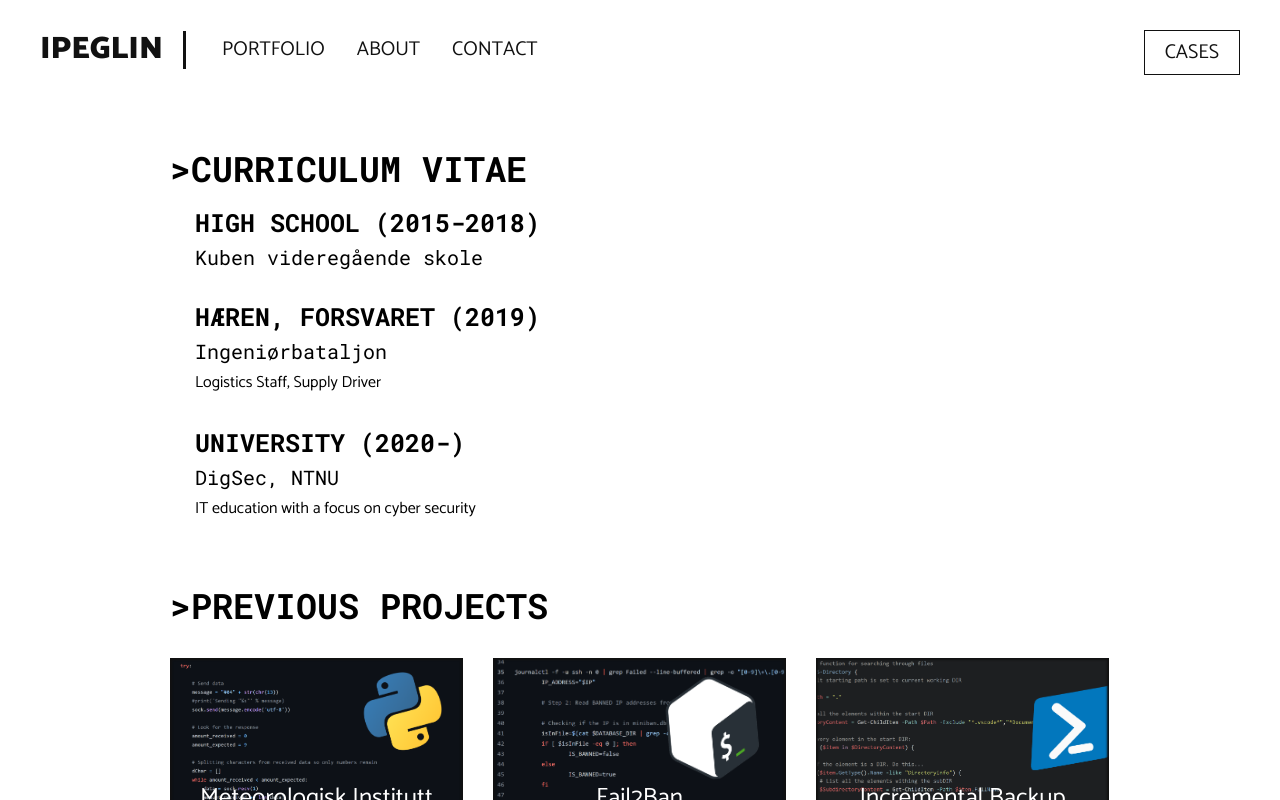
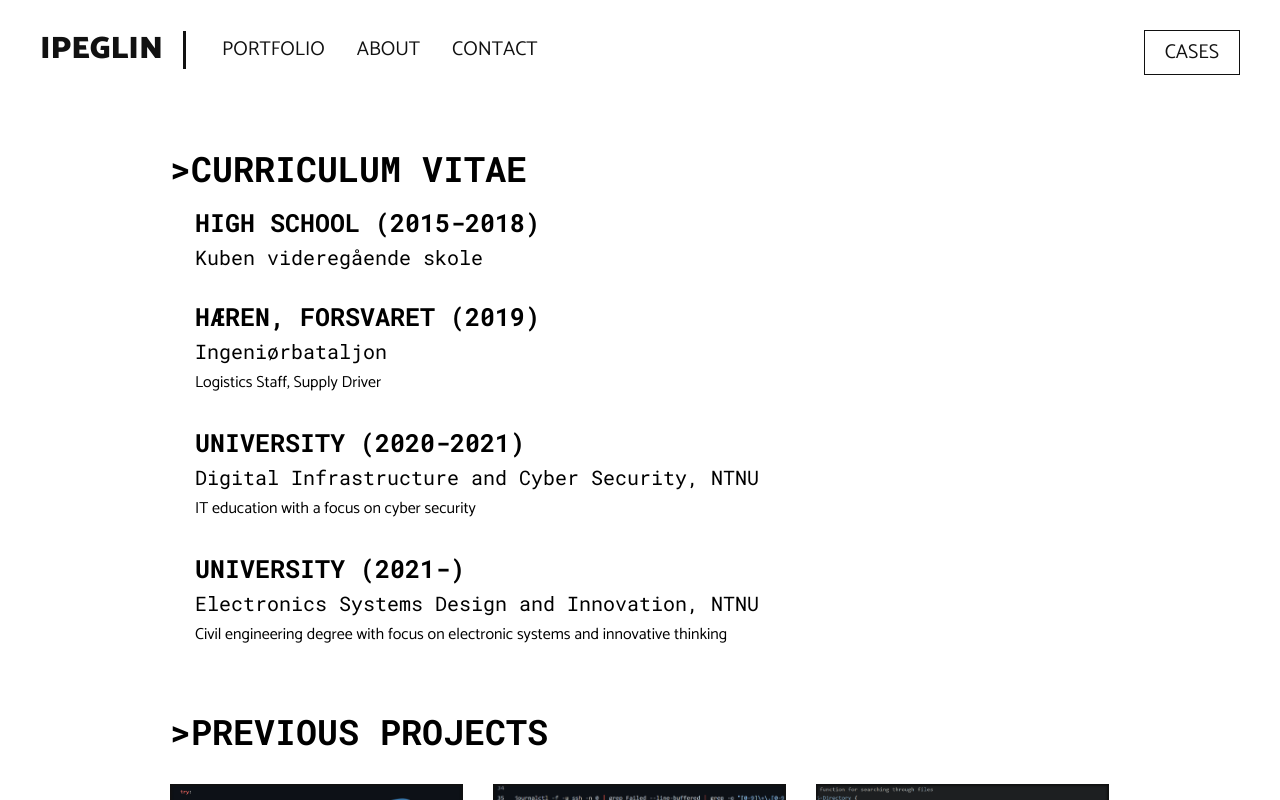
Before and after one commit to ipeglin/react-portfolio-website, a React (Create React App) app: page /portfolio in a window 1280 px wide. Shown: the top 800 px of the page. Built offline with nearby package versions, Linux system fonts and the light colour scheme.

Commit message:
Added elsys education to the CV section

```diff
--- a/src/assets/data/CvInfo.js
+++ b/src/assets/data/CvInfo.js
@@ -14,9 +14,15 @@ const CvInfo = {
         },
         {
             title: "University",
-            period: "2020-",
-            place: "DigSec, NTNU",
+            period: "2020-2021",
+            place: "Digital Infrastructure and Cyber Security, NTNU",
             description: "IT education with a focus on cyber security"
+        },
+        {
+            title: "University",
+            period: "2021-",
+            place: "Electronics Systems Design and Innovation, NTNU",
+            description: "Civil engineering degree with focus on electronic systems and innovative thinking"
         }
     ]
 };
```
